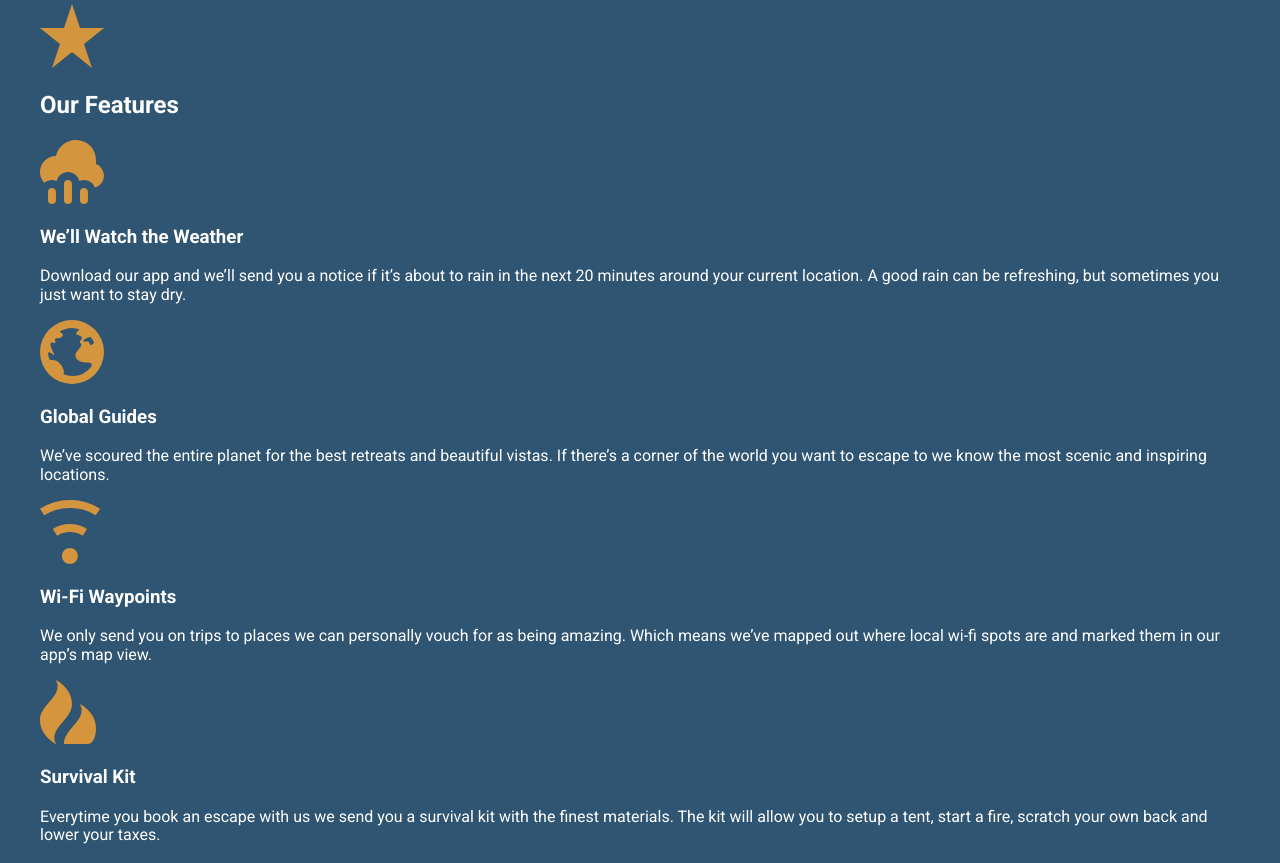
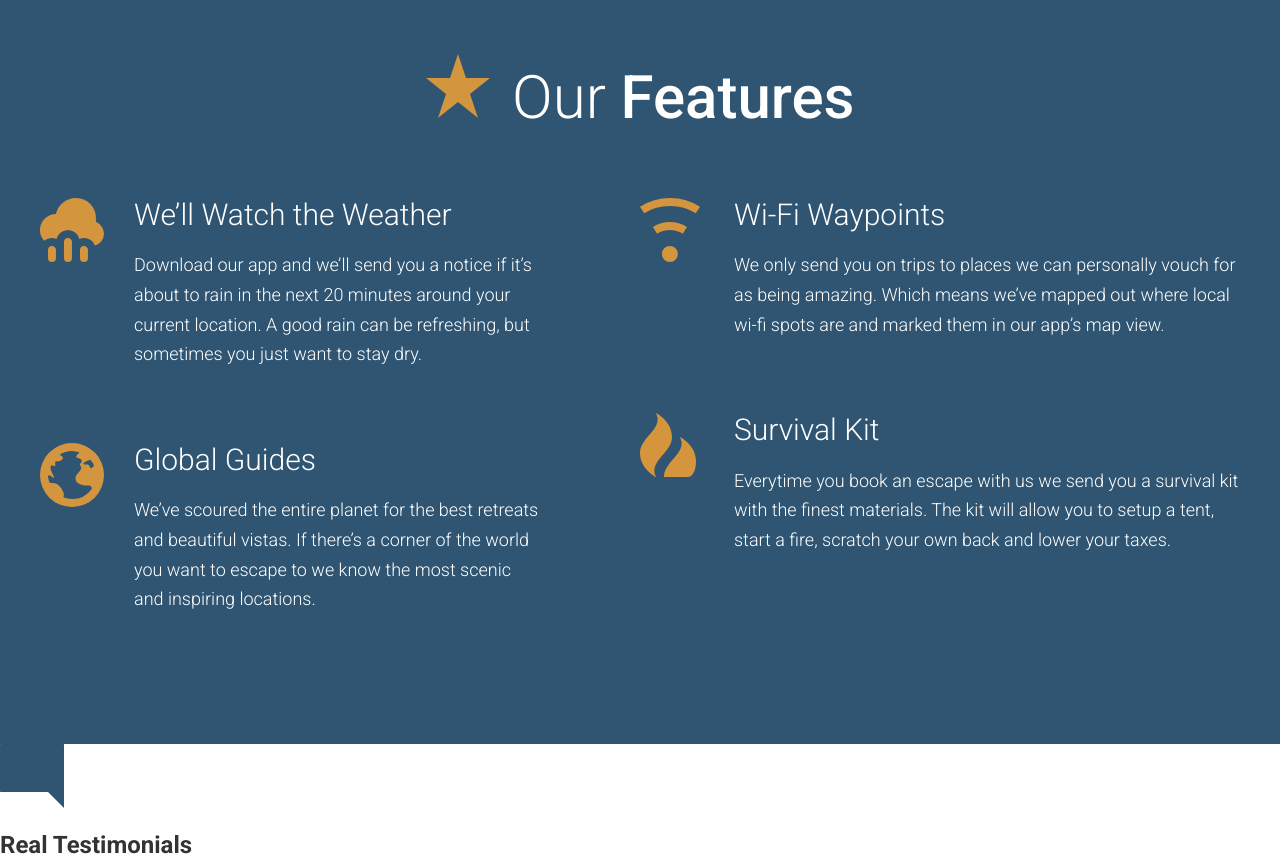
Before and after one commit to locaulker/travelsite, a website: page index.html in a window 1280 px wide. Shown: the part 2240-3103 px from the top of the page. Drawn offline with Linux system fonts and the light colour scheme.

Commit message:
completed the 'Our Features'section

```diff
--- /dev/null
+++ b/assets/styles/modules/_feature-item.scss
@@ -0,0 +1,32 @@
+.feature-item {
+  position: relative;
+  padding-bottom: 2.5rem;
+
+  @include atSmall {
+    padding-left: 94px;
+  }
+
+  &__icon {
+    display: block;
+    margin: 0 auto;
+
+    @include atSmall {
+      position: absolute;
+      left: 0;
+    }
+  }
+
+  &__title {
+    tab-size: 1.6rem;
+    font-weight: 300;
+    margin-top: .7em;
+    margin-bottom: .8rem;
+    text-align: center;
+
+    @include atSmall {
+      text-align: left;
+      margin-top: 1rem;
+      font-size: 1.875rem;
+    }
+  }
+}
--- a/assets/styles/modules/_generic-content-container.scss
+++ b/assets/styles/modules/_generic-content-container.scss
@@ -1,10 +1,11 @@
 .generic-content-container {
 
   p {
+    font-weight: 300;
     line-height: 1.65;
 
     &:not(:last-child) {
-      margin: 1.8rem 0;
+      margin: 0 0 1.8rem 0;
     }
 
     @include atSmall {
--- a/assets/styles/modules/_row.scss
+++ b/assets/styles/modules/_row.scss
@@ -14,8 +14,20 @@
       }
     }
 
+    &--gutters-large > div {
+
+      &:not(:last-child) {
+        padding-right: 100px;
+      }
+    }
+
     &__b-margin-until-medium {
       margin-bottom: 0;
+    }
+
+    &__medium-6 {
+      float: left;
+      width: 50%;
     }
 
     &__medium-4 {
--- /dev/null
+++ b/assets/styles/modules/_section-title.scss
@@ -0,0 +1,27 @@
+.section-title {
+  font-size: 2.55rem;
+  font-weight: 300;
+  text-align: center;
+
+  @include atSmall {
+    font-size: 3.75rem;
+  }
+
+  strong {
+    font-weight: 500;
+  }
+
+  &__icon {
+    display: block;
+    margin-left: auto;
+    margin-right: auto;
+    margin-bottom: .6rem;
+
+    @include atSmall {
+      margin-right: .5rem;
+      margin-left: 0;
+      display: inline-block;
+      margin-bottom: 0;
+    }
+  }
+}
--- a/assets/styles/styles.scss
+++ b/assets/styles/styles.scss
@@ -13,3 +13,5 @@
 @import "modules/headline";
 @import "modules/row";
 @import "modules/generic-content-container";
+@import "modules/section-title";
+@import "modules/feature-item";
--- a/index.html
+++ b/index.html
@@ -74,24 +74,40 @@
 
   <div id="features" class="page-section page-section--blue">
     <div class="wrapper">
-      <img src="assets/images/icons/star.svg">
-      <h2>Our Features</h2>
 
-      <img src="assets/images/icons/rain.svg">
-      <h3>We&rsquo;ll Watch the Weather</h3>
-      <p>Download our app and we&rsquo;ll send you a notice if it&rsquo;s about to rain in the next 20 minutes around your current location. A good rain can be refreshing, but sometimes you just want to stay dry.</p>
+      <h2 class="section-title"><img class="section-title__icon" src="assets/images/icons/star.svg"> Our <strong>Features</strong></h2>
 
-      <img src="assets/images/icons/globe.svg">
-      <h3>Global Guides</h3>
-      <p>We&rsquo;ve scoured the entire planet for the best retreats and beautiful vistas. If there&rsquo;s a corner of the world you want to escape to we know the most scenic and inspiring locations.</p>
+      <div class="row row--gutters-large generic-content-container">
 
-      <img src="assets/images/icons/wifi.svg">
-      <h3>Wi-Fi Waypoints</h3>
-      <p>We only send you on trips to places we can personally vouch for as being amazing. Which means we&rsquo;ve mapped out where local wi-fi spots are and marked them in our app&rsquo;s map view.</p>
+        <div class="row__medium-6">
+          <div class="feature-item">
+            <img class="feature-item__icon" src="assets/images/icons/rain.svg">
+            <h3 class="feature-item__title">We&rsquo;ll Watch the Weather</h3>
+            <p>Download our app and we&rsquo;ll send you a notice if it&rsquo;s about to rain in the next 20 minutes around your current location. A good rain can be refreshing, but sometimes you just want to stay dry.</p>
+          </div>
 
-      <img src="assets/images/icons/fire.svg">
-      <h3>Survival Kit</h3>
-      <p>Everytime you book an escape with us we send you a survival kit with the finest materials. The kit will allow you to setup a tent, start a fire, scratch your own back and lower your taxes.</p>
+          <div class="feature-item">
+            <img class="feature-item__icon" src="assets/images/icons/globe.svg">
+            <h3 class="feature-item__title">Global Guides</h3>
+            <p>We&rsquo;ve scoured the entire planet for the best retreats and beautiful vistas. If there&rsquo;s a corner of the world you want to escape to we know the most scenic and inspiring locations.</p>
+          </div>
+        </div>
+
+        <div class="row__medium-6">
+          <div class="feature-item">
+            <img class="feature-item__icon" src="assets/images/icons/wifi.svg">
+            <h3 class="feature-item__title">Wi-Fi Waypoints</h3>
+            <p>We only send you on trips to places we can personally vouch for as being amazing. Which means we&rsquo;ve mapped out where local wi-fi spots are and marked them in our app&rsquo;s map view.</p>
+          </div>
+
+          <div class="feature-item">
+            <img class="feature-item__icon" src="assets/images/icons/fire.svg">
+            <h3 class="feature-item__title">Survival Kit</h3>
+            <p>Everytime you book an escape with us we send you a survival kit with the finest materials. The kit will allow you to setup a tent, start a fire, scratch your own back and lower your taxes.</p>
+          </div>
+        </div>
+      </div>
+
     </div>
   </div>
 
```
Also changed, not shown: temp/styles/styles.css.
